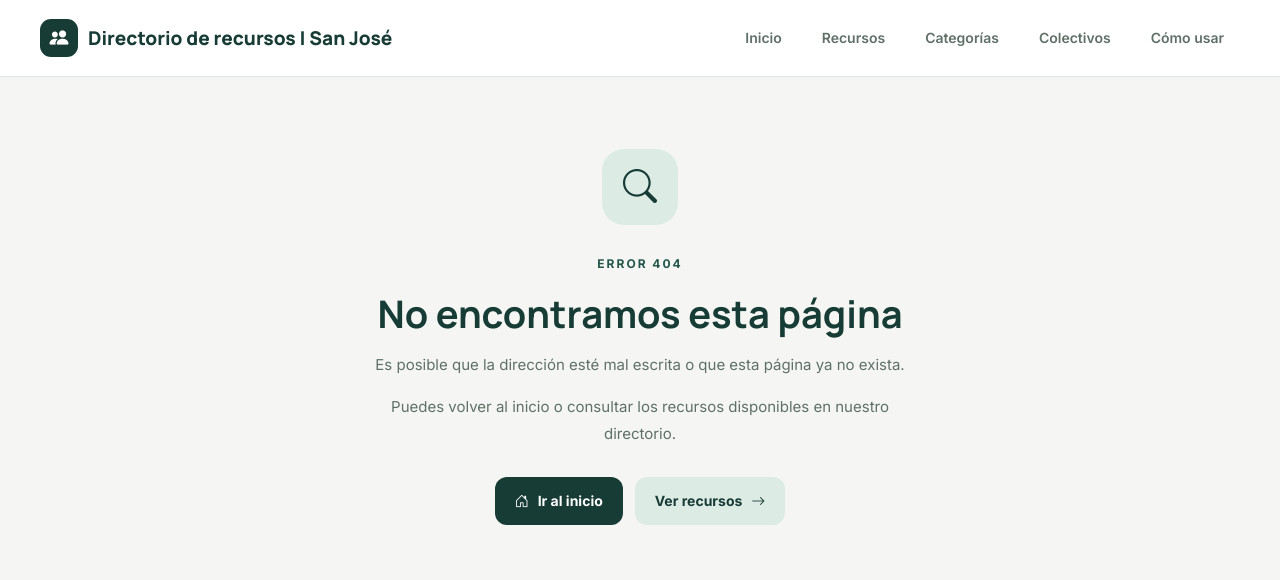
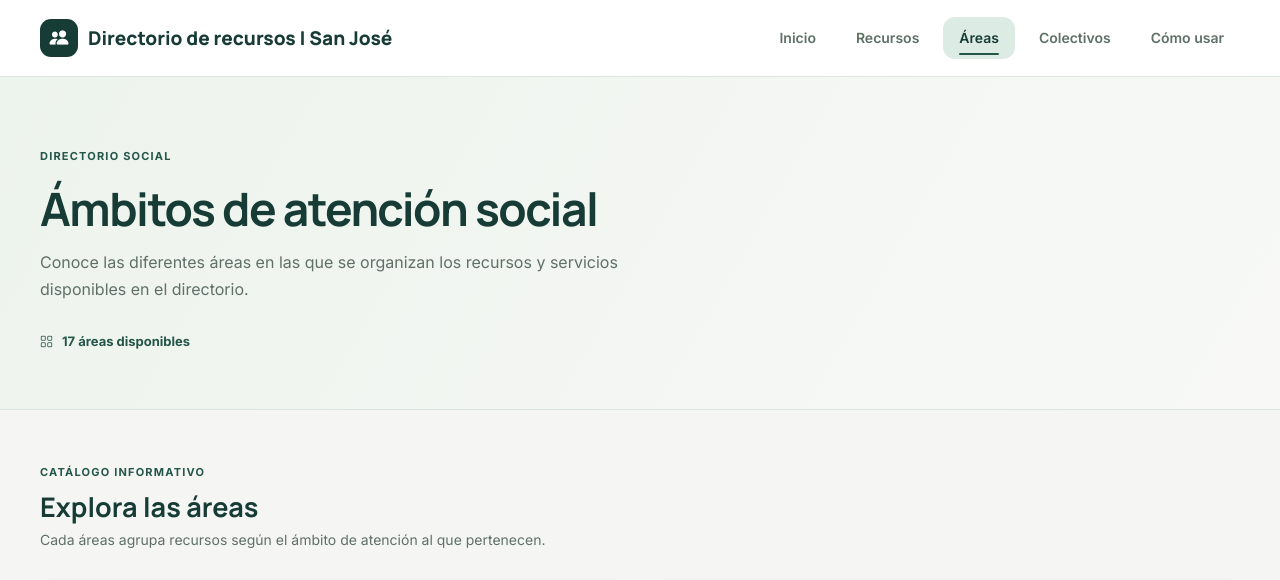
Before and after one commit to NikyMikeCiolca/directorio-recursos-san-jose, an Angular app: page /areas in a window 1280 px wide. Shown: the top 580 px of the page. Built offline with nearby package versions, Linux system fonts and the light colour scheme.

Commit message:
feat: replace 'categorías' with 'áreas' and implement new Areas component

```diff
--- a/src/app/app.routes.ts
+++ b/src/app/app.routes.ts
@@ -5,7 +5,7 @@ import { RecursosComponent } from '../app/pages/recursos/recursos.component';
 import { NotFoundComponent } from '../app/pages/not-found/not-found.component';
 import { DetalleServicioComponent } from '../app/pages/detalle-servicio/detalle-servicio.component';
 
-import { CategoriasComponent } from '../app/pages/categorias/categorias.component';
+import { AreasComponent } from './pages/areas/areas.component';
 import { ColectivosComponent } from '../app/pages/colectivos/colectivos.component';
 import { ComoUsarComponent } from '../app/pages/como-usar/como-usar.component';
 
@@ -25,9 +25,9 @@ export const routes: Routes = [
     },
 
     {
-        path: 'categorias',
-        component: CategoriasComponent,
-        title: 'Categorías | Directorio Social'
+        path: 'areas',
+        component: AreasComponent,
+        title: 'Áreas | Directorio Social'
     },
 
     {
--- a/src/app/pages/categorias/categorias.component.html
+++ b/src/app/pages/areas/areas.component.html
@@ -17,7 +17,7 @@
 
             <div class="catalog-counter">
                 <i class="bi bi-grid"></i>
-                {{ categorias().length }} categorías disponibles
+                {{ categorias().length }} áreas disponibles
             </div>
 
         </div>
@@ -29,10 +29,10 @@
         <div class="intro">
             <span class="eyebrow">CATÁLOGO INFORMATIVO</span>
 
-            <h2 #listTop tabindex="-1">Explora las categorías</h2>
+            <h2 #listTop tabindex="-1">Explora las áreas</h2>
 
             <p>
-                Cada categoría agrupa recursos según el ámbito
+                Cada áreas agrupa recursos según el ámbito
                 de atención al que pertenecen.
             </p>
         </div>
--- a/src/app/pages/categorias/categorias.component.ts
+++ b/src/app/pages/areas/areas.component.ts
@@ -7,12 +7,12 @@ import { createPager } from '../../shared/pagination/pager';
 import { PaginationComponent } from '../../shared/pagination/pagination.component';
 
 @Component({
-  selector: 'app-categorias',
+  selector: 'app-areas',
   imports: [RouterLink, PaginationComponent],
-  templateUrl: './categorias.component.html',
+  templateUrl: './areas.component.html',
   styleUrl: '../../shared/catalogo.component.css',
 })
-export class CategoriasComponent {
+export class AreasComponent {
 
   private readonly directorioService = inject(DirectorioService);
 
--- a/src/app/shared/footer/footer.component.html
+++ b/src/app/shared/footer/footer.component.html
@@ -21,7 +21,7 @@
 
           <a routerLink="/">Inicio</a>
           <a routerLink="/recursos">Recursos</a>
-          <a routerLink="/categorias">Categorías</a>
+          <a routerLink="/areas">Áreas</a>
           <a routerLink="/colectivos">Colectivos</a>
           <a routerLink="/como-usar-la-web">Cómo usar la web</a>
 
--- a/src/app/shared/navbar/navbar.component.html
+++ b/src/app/shared/navbar/navbar.component.html
@@ -32,8 +32,8 @@
                 Recursos
             </a>
 
-            <a routerLink="/categorias" routerLinkActive="active" (click)="menuAbierto = false">
-                Categorías
+            <a routerLink="/areas" routerLinkActive="active" (click)="menuAbierto = false">
+                Áreas
             </a>
 
             <a routerLink="/colectivos" routerLinkActive="active" (click)="menuAbierto = false">
```
Also changed, not shown: src/app/pages/areas/areas.component.css (added).
